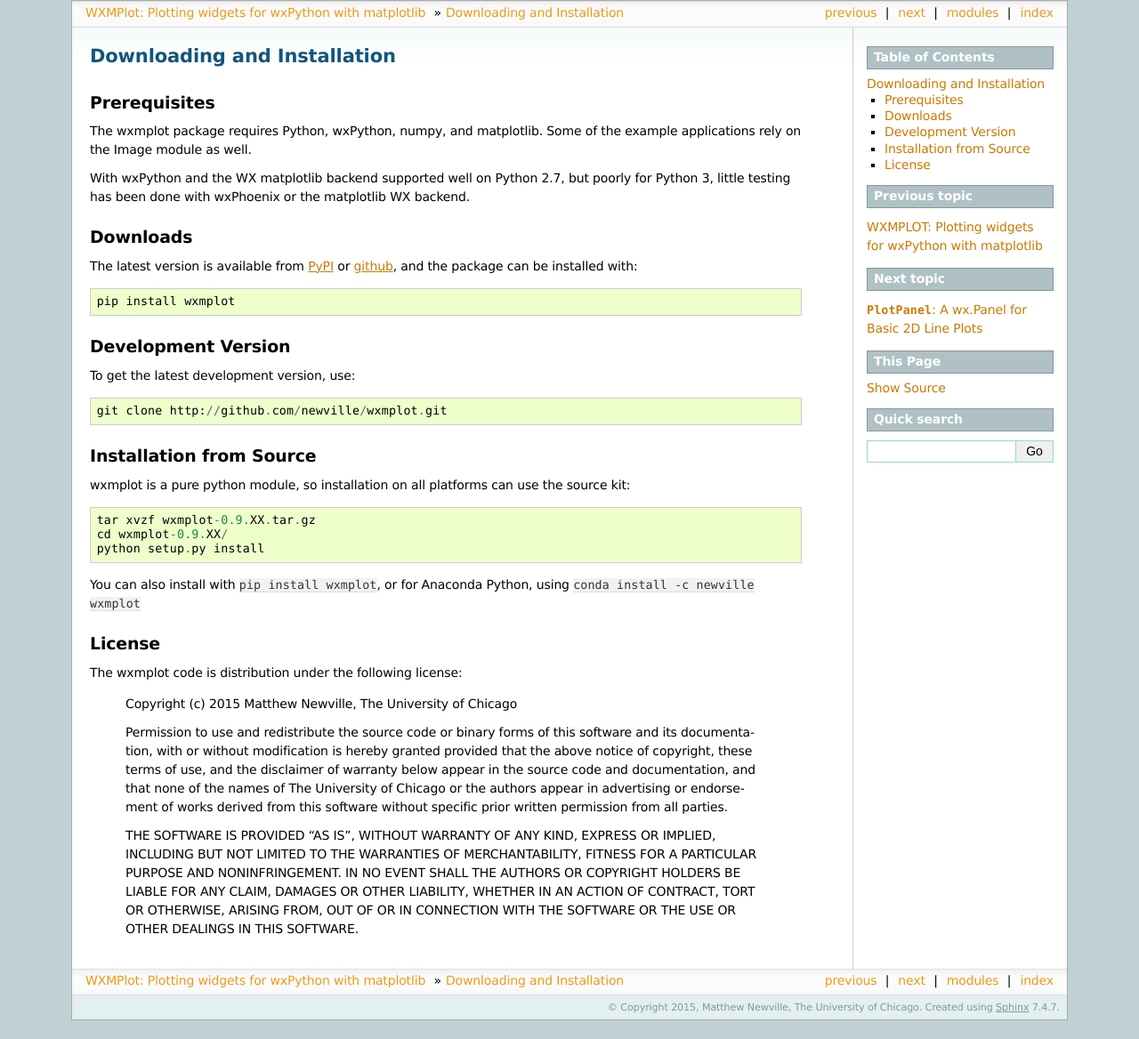
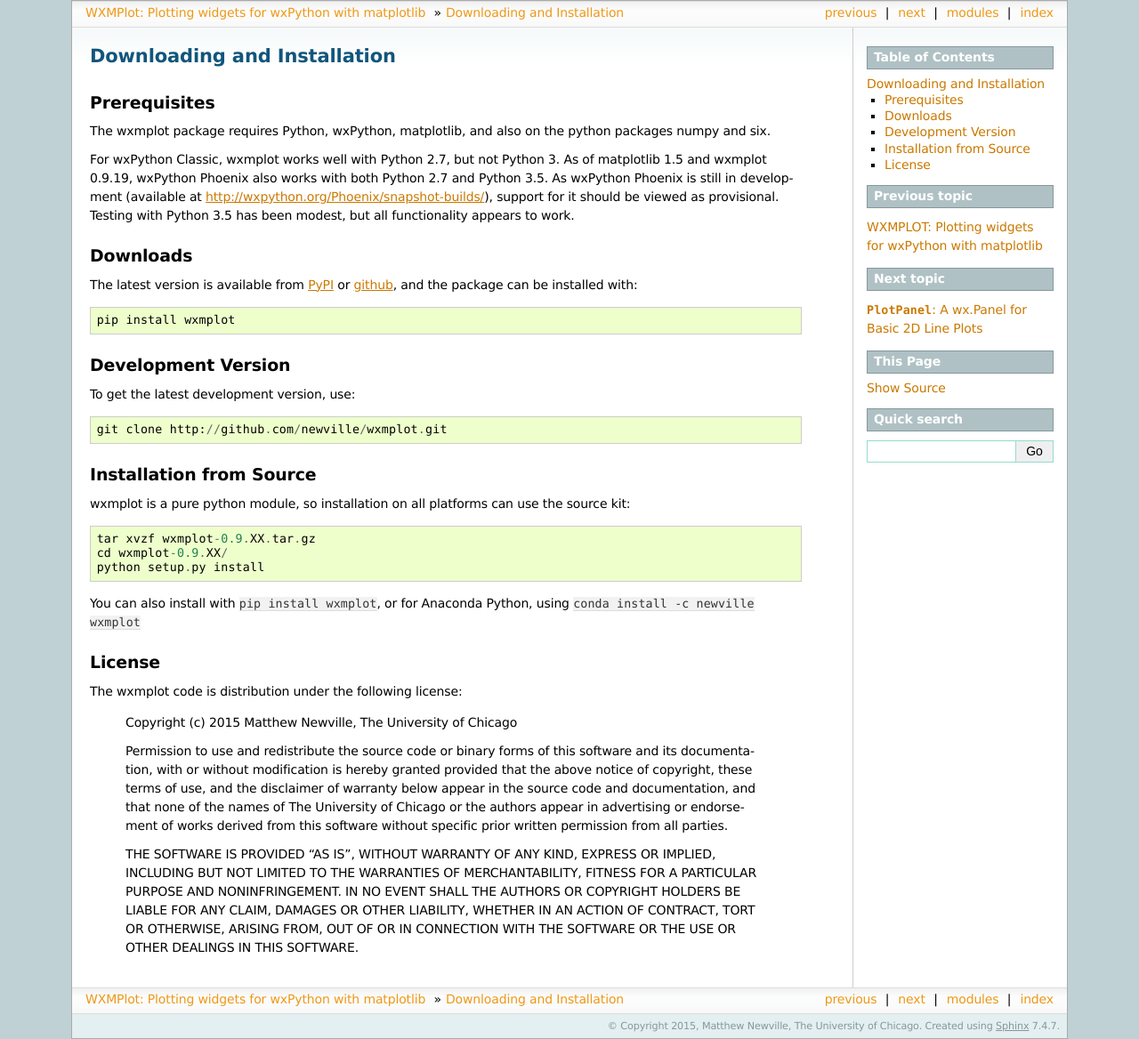
Before and after one commit to newville/wxmplot, a Sphinx documentation site: the page built from doc/installation.rst, in a window 1280 px wide. Shown: the whole page at 89% size. Built offline with Sphinx 7.4.7, drawn with Linux system fonts in a browser that asks for light colours; formulas are drawn with MathJax 3; the version number is read from the project's files by our own code; before the commit the page ends 1147 px from its top, so only the background shows below that.

Commit message:
update doc description for Phoenix and Python 3

```diff
--- a/doc/installation.rst
+++ b/doc/installation.rst
@@ -5,12 +5,15 @@
 Prerequisites
 ~~~~~~~~~~~~~~~
 
-The wxmplot package requires Python, wxPython, numpy, and matplotlib.  Some
-of the example applications rely on the Image module as well.
+The wxmplot package requires Python, wxPython, matplotlib, and also on the
+python packages numpy and six.
 
-With wxPython and the WX matplotlib backend supported well on Python 2.7,
-but poorly for Python 3, little testing has been done with wxPhoenix or the
-matplotlib WX backend.
+For wxPython Classic, wxmplot works well with Python 2.7, but not Python 3.
+As of matplotlib 1.5 and wxmplot 0.9.19, wxPython Phoenix also works with
+both Python 2.7 and Python 3.5.  As wxPython Phoenix is still in
+development (available at http://wxpython.org/Phoenix/snapshot-builds/),
+support for it should be viewed as provisional.   Testing with Python 3.5
+has been modest, but all functionality appears to work.
 
 Downloads
 ~~~~~~~~~~~~~
```
